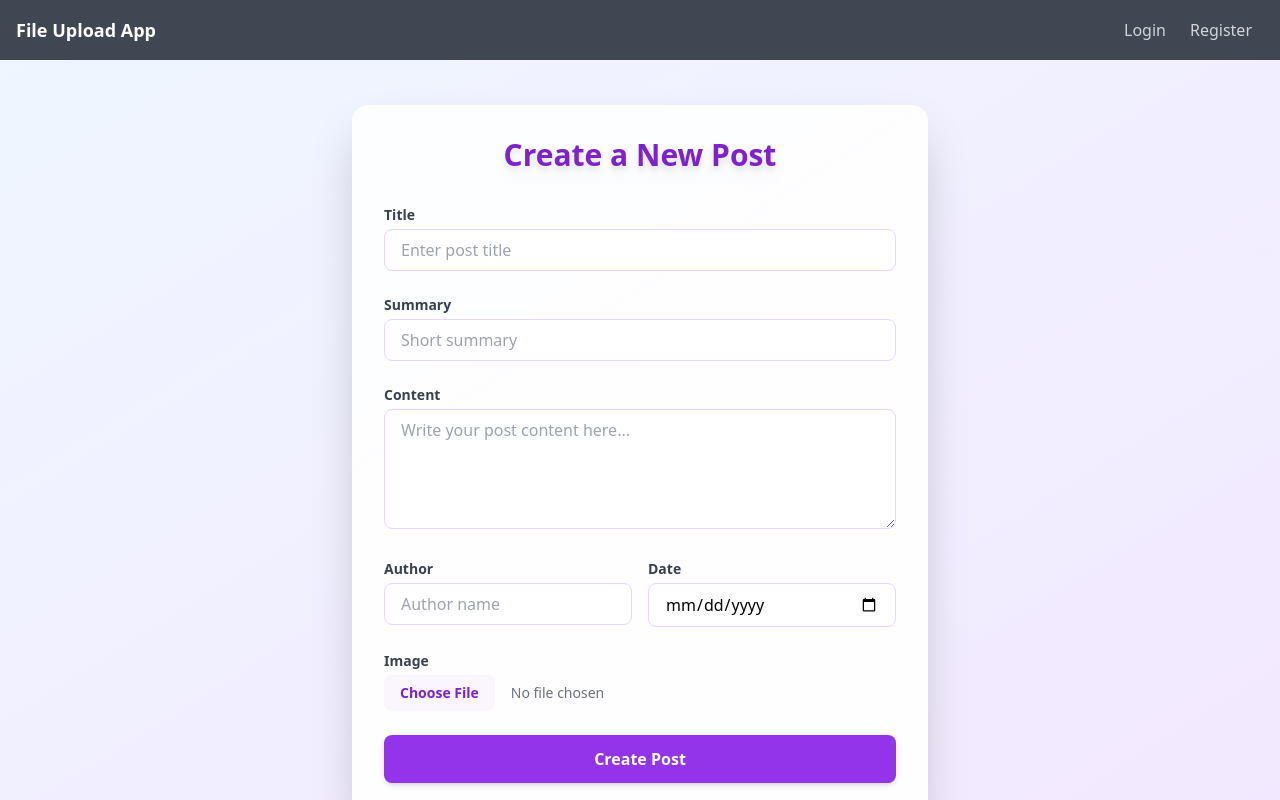
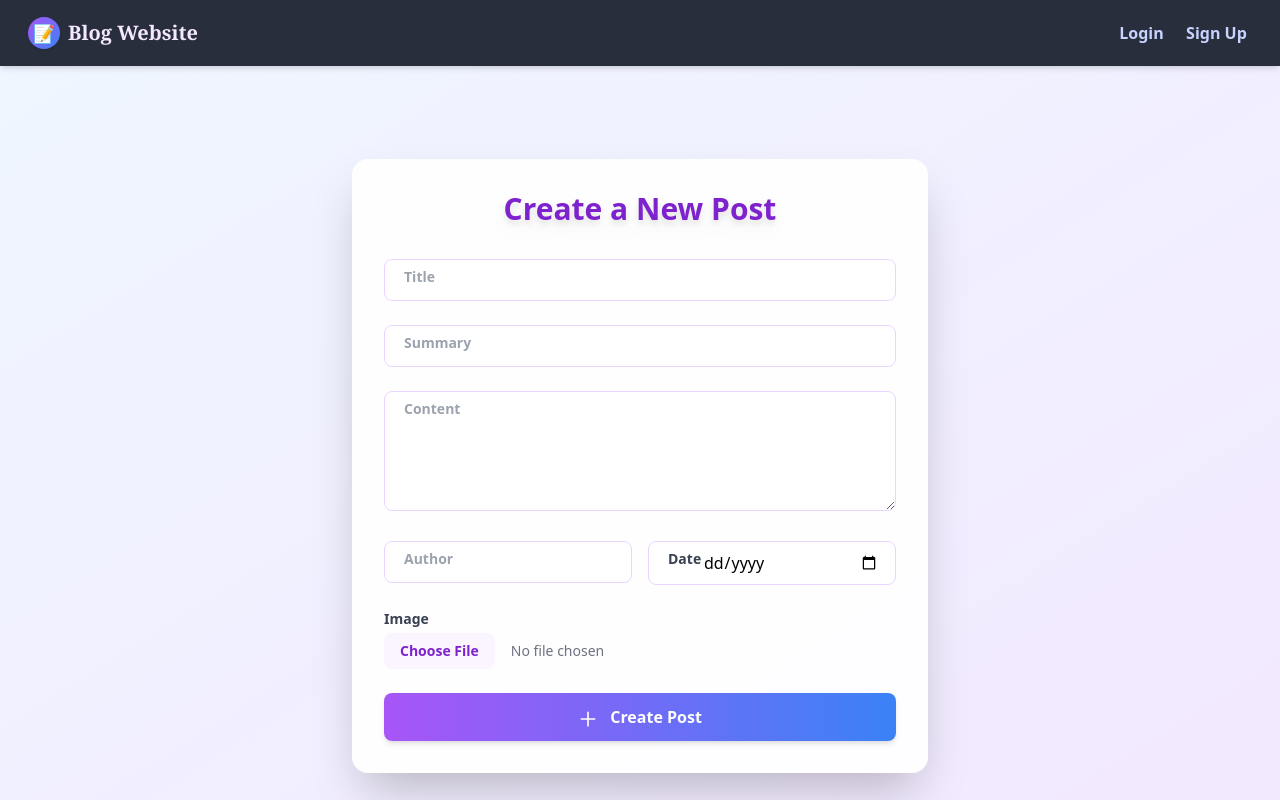
Before and after one commit to sumitksr/BlogApp, a React (Create React App) app in the folder frontend/: page /create in a window 1280 px wide. Shown: the top 800 px of the page. Built offline with nearby package versions, Linux system fonts and the light colour scheme.

Commit message:
feat: enhance UI components with animations and improved styling for better user experience

```diff
--- a/frontend/src/components/Navbar.js
+++ b/frontend/src/components/Navbar.js
@@ -1,51 +1,83 @@
-import React from "react";
-import { useState } from "react";
+import React, { useState } from "react";
 
 export default function Navbar() {
   const [login, setLogin] = useState(false);
+
   return (
-    <nav className="bg-gray-900 bg-opacity-80 backdrop-blur-md p-4 sticky top-0 z-50">
-      <div className="container mx-auto flex justify-between items-center">
-        <a href="/" className="text-white text-lg font-bold">
-          File Upload App
+    <nav className="bg-gray-900 bg-opacity-90 backdrop-blur-md shadow-md p-3 sticky top-0 z-50">
+      <div className="max-w-7xl mx-auto flex justify-between items-center px-4">
+        <a href="/" className="flex items-center gap-2 text-purple-100 text-xl font-bold">
+          <span className="w-8 h-8 bg-gradient-to-br from-purple-500 to-blue-500 rounded-full flex items-center justify-center shadow text-lg">📝</span>
+          <span className="font-serif ">Blog Website</span>
         </a>
         <div>
           {login ? (
-            <div>
-              <a href="/" className="text-gray-300 hover:text-white px-3">
-                Home
-              </a>
-              <a
-                href="/create"
-                className="text-gray-300 hover:text-white px-3"
-              >
-                Create Post
-              </a>
-              <a
-                href="/edit/:id"
-                className="text-gray-300 hover:text-white px-3"
-              >
-                edit Post
-              </a>
+            <div className="flex gap-3 items-center">
+              <a href="/" className="nav-btn">Home</a>
+              <a href="/create" className="nav-btn">Create Post</a>
+              <a href="/edit/:id" className="nav-btn">Edit Post</a>
+              <button onClick={() => setLogin(false)} className="logout-btn">
+                Logout
+              </button>
             </div>
           ) : (
-            <div>
-              <a
-                href="/login"
-                className="text-gray-300 hover:text-white px-3"
-              >
-                Login
-              </a>
-              <a
-                href="/register"
-                className="text-gray-300 hover:text-white px-3"
-              >
-                Register
-              </a>
+            <div className="flex items-center gap-3">
+              <a href="/login" className="nav-btn">Login</a>
+              <a href="/register" className="nav-btn">Sign Up</a>
             </div>
           )}
         </div>
       </div>
+      <style>{`
+        .nav-btn {
+          position: relative;
+          padding: 0.45rem 0.2rem;
+          border-radius: 0.5rem;
+          font-weight: 600;
+          color: #c7d2fe;
+          background: transparent;
+          border: 2px solid transparent;
+          overflow: hidden;
+          transition: color 0.2s;
+        }
+        .nav-btn::after {
+          content: "";
+          position: absolute;
+          left: 50%;
+          bottom: 0.3rem;
+          transform: translateX(-50%) scaleX(0);
+          width: 70%;
+          height: 2.5px;
+          background: linear-gradient(90deg, #6366f1 0%, #a78bfa 100%);
+          border-radius: 2px;
+          transition: transform 0.3s cubic-bezier(.4,0,.2,1);
+          z-index: 1;
+        }
+        .nav-btn:hover, .nav-btn:focus {
+          color: #fff;
+        }
+        .nav-btn:hover::after, .nav-btn:focus::after {
+          transform: translateX(-50%) scaleX(1);
+        }
+        .logout-btn {
+          padding: 0.45rem 1.2rem;
+          border-radius: 0.5rem;
+          font-weight: 600;
+          color: #fff;
+          border: 2px solid transparent;
+          transition:
+            background 0.2s,
+            color 0.2s,
+            border 0.2s,
+            box-shadow 0.2s;
+        }
+        .logout-btn:hover, .logout-btn:focus {
+          background: linear-gradient(90deg, #dc2626 0%, #be185d 100%);
+          color: #fff;
+          border: 2px solid #be185d;
+          box-shadow: 0 2px 8px 0 rgba(244,114,182,0.15);
+        }
+      `}</style>
     </nav>
   );
 }
--- a/frontend/src/pages/CreatePost.js
+++ b/frontend/src/pages/CreatePost.js
@@ -31,67 +31,67 @@ export default function CreatePost() {
 
   return (
     <div className="min-h-screen bg-gradient-to-br from-blue-50 to-purple-100 py-10 flex items-center justify-center">
-      <div className="bg-white/90 rounded-2xl shadow-2xl p-8 w-full max-w-xl">
-        <h1 className="text-3xl font-extrabold text-center text-purple-700 mb-8 drop-shadow-lg">Create a New Post</h1>
+      <div className="bg-white/90 rounded-2xl shadow-2xl p-8 w-full max-w-xl animate-fade-in-up">
+        <h1 className="text-3xl font-extrabold text-center text-purple-700 mb-8 drop-shadow-lg animate-fade-in-up">Create a New Post</h1>
         <form className="space-y-6" onSubmit={handleSubmit}>
-          <div>
-            <label className="block text-sm font-semibold text-gray-700 mb-1">Title</label>
+          <div className="relative">
             <input
               type="text"
               name="title"
               value={formData.title}
               onChange={handleChange}
-              className="w-full px-4 py-2 border border-purple-200 rounded-lg focus:outline-none focus:ring-2 focus:ring-purple-400"
+              className="peer w-full px-4 py-2 border border-purple-200 rounded-lg focus:outline-none focus:ring-2 focus:ring-purple-400 placeholder-transparent"
               placeholder="Enter post title"
               required
             />
+            <label className="absolute left-4 top-2 text-sm font-semibold text-gray-700 mb-1 transition-all peer-placeholder-shown:top-2 peer-placeholder-shown:text-gray-400 peer-focus:-top-5 peer-focus:text-xs peer-focus:text-purple-700 bg-white px-1 rounded pointer-events-none">Title</label>
           </div>
-          <div>
-            <label className="block text-sm font-semibold text-gray-700 mb-1">Summary</label>
+          <div className="relative">
             <input
               type="text"
               name="summary"
               value={formData.summary}
               onChange={handleChange}
-              className="w-full px-4 py-2 border border-purple-200 rounded-lg focus:outline-none focus:ring-2 focus:ring-purple-400"
+              className="peer w-full px-4 py-2 border border-purple-200 rounded-lg focus:outline-none focus:ring-2 focus:ring-purple-400 placeholder-transparent"
               placeholder="Short summary"
               required
             />
+            <label className="absolute left-4 top-2 text-sm font-semibold text-gray-700 mb-1 transition-all peer-placeholder-shown:top-2 peer-placeholder-shown:text-gray-400 peer-focus:-top-5 peer-focus:text-xs peer-focus:text-purple-700 bg-white px-1 rounded pointer-events-none">Summary</label>
           </div>
-          <div>
-            <label className="block text-sm font-semibold text-gray-700 mb-1">Content</label>
+          <div className="relative">
             <textarea
               name="content"
               value={formData.content}
               onChange={handleChange}
-              className="w-full px-4 py-2 border border-purple-200 rounded-lg focus:outline-none focus:ring-2 focus:ring-purple-400 min-h-[120px]"
+              className="peer w-full px-4 py-2 border border-purple-200 rounded-lg focus:outline-none focus:ring-2 focus:ring-purple-400 min-h-[120px] placeholder-transparent"
               placeholder="Write your post content here..."
               required
             />
+            <label className="absolute left-4 top-2 text-sm font-semibold text-gray-700 mb-1 transition-all peer-placeholder-shown:top-2 peer-placeholder-shown:text-gray-400 peer-focus:-top-5 peer-focus:text-xs peer-focus:text-purple-700 bg-white px-1 rounded pointer-events-none">Content</label>
           </div>
           <div className="flex gap-4">
-            <div className="flex-1">
-              <label className="block text-sm font-semibold text-gray-700 mb-1">Author</label>
+            <div className="flex-1 relative">
               <input
                 type="text"
                 name="author"
                 value={formData.author}
                 onChange={handleChange}
-                className="w-full px-4 py-2 border border-purple-200 rounded-lg focus:outline-none focus:ring-2 focus:ring-purple-400"
+                className="peer w-full px-4 py-2 border border-purple-200 rounded-lg focus:outline-none focus:ring-2 focus:ring-purple-400 placeholder-transparent"
                 placeholder="Author name"
                 required
               />
+              <label className="absolute left-4 top-2 text-sm font-semibold text-gray-700 mb-1 transition-all peer-placeholder-shown:top-2 peer-placeholder-shown:text-gray-400 peer-focus:-top-5 peer-focus:text-xs peer-focus:text-purple-700 bg-white px-1 rounded pointer-events-none">Author</label>
             </div>
-            <div className="flex-1">
-              <label className="block text-sm font-semibold text-gray-700 mb-1">Date</label>
+            <div className="flex-1 relative">
               <input
                 type="date"
                 name="date"
                 value={formData.date}
                 onChange={handleChange}
-                className="w-full px-4 py-2 border border-purple-200 rounded-lg focus:outline-none focus:ring-2 focus:ring-purple-400"
+                className="peer w-full px-4 py-2 border border-purple-200 rounded-lg focus:outline-none focus:ring-2 focus:ring-purple-400 placeholder-transparent"
                 required
               />
+              <label className="absolute left-4 top-2 text-sm font-semibold text-gray-700 mb-1 transition-all peer-placeholder-shown:top-2 peer-placeholder-shown:text-gray-400 peer-focus:-top-5 peer-focus:text-xs peer-focus:text-purple-700 bg-white px-1 rounded pointer-events-none">Date</label>
             </div>
           </div>
           <div>
@@ -104,9 +104,21 @@ export default function CreatePost() {
               className="block w-full text-sm text-gray-500 file:mr-4 file:py-2 file:px-4 file:rounded-lg file:border-0 file:text-sm file:font-semibold file:bg-purple-50 file:text-purple-700 hover:file:bg-purple-100"
             />
           </div>
-          <button type="submit" className="w-full py-3 mt-4 bg-purple-600 hover:bg-purple-700 text-white font-bold rounded-lg shadow-md transition-colors">Create Post</button>
+          <button type="submit" className="w-full py-3 mt-4 bg-gradient-to-r from-purple-500 to-blue-500 hover:from-purple-600 hover:to-blue-600 text-white font-bold rounded-lg shadow-md transition-all duration-300 flex items-center justify-center gap-2 relative overflow-hidden">
+            <span className="z-10"> <svg className="w-5 h-5 inline-block mr-2" fill="none" stroke="currentColor" strokeWidth="2" viewBox="0 0 24 24"><path strokeLinecap="round" strokeLinejoin="round" d="M12 4v16m8-8H4" /></svg> Create Post</span>
+            <span className="absolute inset-0 bg-white opacity-0 transition-opacity duration-300 group-hover:opacity-10 pointer-events-none" />
+          </button>
         </form>
       </div>
+      <style>{`
+        @keyframes fade-in-up {
+          0% { opacity: 0; transform: translateY(40px); }
+          100% { opacity: 1; transform: translateY(0); }
+        }
+        .animate-fade-in-up {
+          animation: fade-in-up 0.7s cubic-bezier(0.23, 1, 0.32, 1) both;
+        }
+      `}</style>
     </div>
   );
 }
--- a/frontend/src/pages/Register.js
+++ b/frontend/src/pages/Register.js
@@ -32,60 +32,72 @@ export default function Register() {
 
   return (
     <div className="min-h-screen bg-gradient-to-br from-blue-50 to-purple-100 py-10 flex items-center justify-center">
-      <div className="bg-white/90 rounded-2xl shadow-2xl p-8 w-full max-w-md">
-        <h1 className="text-3xl font-extrabold text-center text-purple-700 mb-8 drop-shadow-lg">Register</h1>
+      <div className="bg-white/90 rounded-2xl shadow-2xl p-8 w-full max-w-md animate-fade-in-up">
+        <h1 className="text-3xl font-extrabold text-center text-purple-700 mb-8 drop-shadow-lg animate-fade-in-up">Register</h1>
         <form className="space-y-6" onSubmit={handleSubmit}>
-          <div>
-            <label className="block text-sm font-semibold text-gray-700 mb-1">Name</label>
+          <div className="relative">
             <input
               type="text"
               name="name"
               value={formData.name}
               onChange={handleChange}
-              className="w-full px-4 py-2 border border-purple-200 rounded-lg focus:outline-none focus:ring-2 focus:ring-purple-400"
+              className="peer w-full px-4 py-2 border border-purple-200 rounded-lg focus:outline-none focus:ring-2 focus:ring-purple-400 placeholder-transparent"
               placeholder="Enter your name"
               required
             />
+            <label className="absolute left-4 top-2 text-sm font-semibold text-gray-700 mb-1 transition-all peer-placeholder-shown:top-2 peer-placeholder-shown:text-gray-400 peer-focus:-top-5 peer-focus:text-xs peer-focus:text-purple-700 bg-white px-1 rounded pointer-events-none">Name</label>
           </div>
-          <div>
-            <label className="block text-sm font-semibold text-gray-700 mb-1">Email</label>
+          <div className="relative">
             <input
               type="email"
               name="email"
               value={formData.email}
               onChange={handleChange}
-              className="w-full px-4 py-2 border border-purple-200 rounded-lg focus:outline-none focus:ring-2 focus:ring-purple-400"
+              className="peer w-full px-4 py-2 border border-purple-200 rounded-lg focus:outline-none focus:ring-2 focus:ring-purple-400 placeholder-transparent"
               placeholder="Enter your email"
               required
             />
+            <label className="absolute left-4 top-2 text-sm font-semibold text-gray-700 mb-1 transition-all peer-placeholder-shown:top-2 peer-placeholder-shown:text-gray-400 peer-focus:-top-5 peer-focus:text-xs peer-focus:text-purple-700 bg-white px-1 rounded pointer-events-none">Email</label>
           </div>
-          <div>
-            <label className="block text-sm font-semibold text-gray-700 mb-1">Password</label>
+          <div className="relative">
             <input
               type="password"
               name="password"
               value={formData.password}
               onChange={handleChange}
-              className="w-full px-4 py-2 border border-purple-200 rounded-lg focus:outline-none focus:ring-2 focus:ring-purple-400"
+              className="peer w-full px-4 py-2 border border-purple-200 rounded-lg focus:outline-none focus:ring-2 focus:ring-purple-400 placeholder-transparent"
               placeholder="Enter your password"
               required
             />
+            <label className="absolute left-4 top-2 text-sm font-semibold text-gray-700 mb-1 transition-all peer-placeholder-shown:top-2 peer-placeholder-shown:text-gray-400 peer-focus:-top-5 peer-focus:text-xs peer-focus:text-purple-700 bg-white px-1 rounded pointer-events-none">Password</label>
           </div>
-          <div>
-            <label className="block text-sm font-semibold text-gray-700 mb-1">Confirm Password</label>
+          <div className="relative">
             <input
               type="password"
               name="confirmPassword"
               value={formData.confirmPassword}
               onChange={handleChange}
-              className="w-full px-4 py-2 border border-purple-200 rounded-lg focus:outline-none focus:ring-2 focus:ring-purple-400"
+              className="peer w-full px-4 py-2 border border-purple-200 rounded-lg focus:outline-none focus:ring-2 focus:ring-purple-400 placeholder-transparent"
               placeholder="Confirm your password"
               required
             />
+            <label className="absolute left-4 top-2 text-sm font-semibold text-gray-700 mb-1 transition-all peer-placeholder-shown:top-2 peer-placeholder-shown:text-gray-400 peer-focus:-top-5 peer-focus:text-xs peer-focus:text-purple-700 bg-white px-1 rounded pointer-events-none">Confirm Password</label>
           </div>
-          <button type="submit" className="w-full py-3 mt-4 bg-purple-600 hover:bg-purple-700 text-white font-bold rounded-lg shadow-md transition-colors">Register</button>
+          <button type="submit" className="w-full py-3 mt-4 bg-gradient-to-r from-purple-500 to-blue-500 hover:from-purple-600 hover:to-blue-600 text-white font-bold rounded-lg shadow-md transition-all duration-300 flex items-center justify-center gap-2">
+            <svg className="w-5 h-5 inline-block mr-2" fill="none" stroke="currentColor" strokeWidth="2" viewBox="0 0 24 24"><path strokeLinecap="round" strokeLinejoin="round" d="M16 21v-2a4 4 0 00-8 0v2M12 11a4 4 0 100-8 4 4 0 000 8z" /></svg>
+            Register
+          </button>
         </form>
       </div>
+      <style>{`
+        @keyframes fade-in-up {
+          0% { opacity: 0; transform: translateY(40px); }
+          100% { opacity: 1; transform: translateY(0); }
+        }
+        .animate-fade-in-up {
+          animation: fade-in-up 0.7s cubic-bezier(0.23, 1, 0.32, 1) both;
+        }
+      `}</style>
     </div>
   );
 }
```
Also changed, not shown: frontend/src/components/Card.js (+8 -3 lines), frontend/src/components/Footer.js (+5 -3 lines), frontend/src/pages/Home.js (+23 -4 lines), frontend/src/pages/Login.js (+21 -9 lines).
